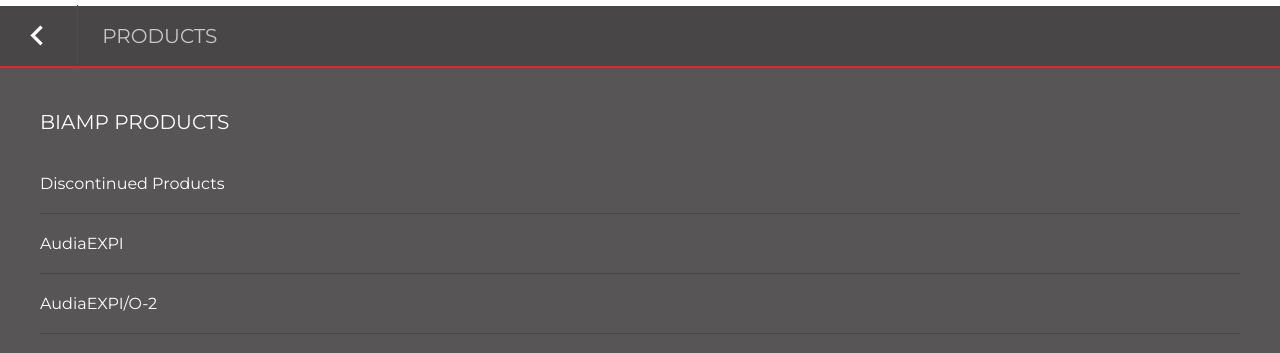
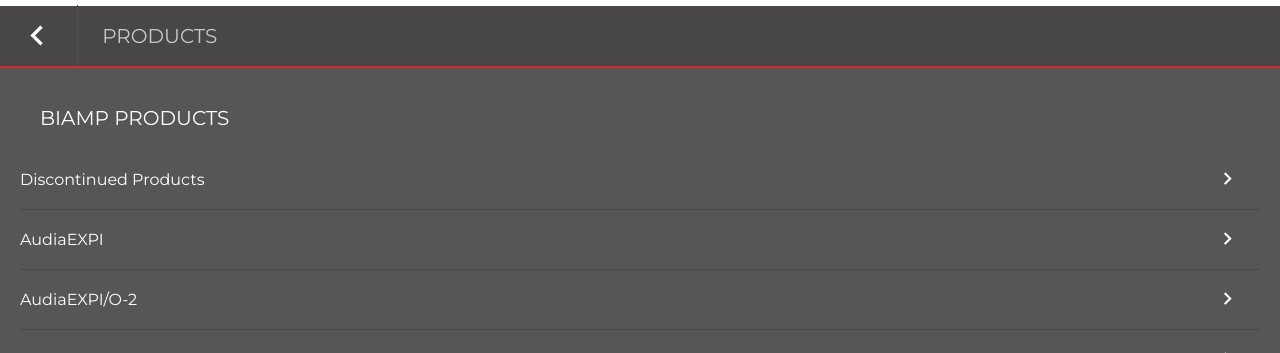
Before and after one commit to omniosi/biamp, a PHP site: page / in a window 1280 px wide. Shown: the part 2247-2600 px from the top of the page. Run offline with PHP 8.4, Linux system fonts and the light colour scheme; some web fonts are replaced.

Commit message:
products modal layout complete.

```diff
--- a/modules/footer-desktop-styles.php
+++ b/modules/footer-desktop-styles.php
@@ -35,4 +35,24 @@
 }
 .mega-menu.btm{
 	bottom: 80px;
+	padding: 20px;
+	overflow-y: none;
 }
+.mega-menu.btm ul li{
+	margin-bottom: 10px;
+	border-bottom: none;
+}
+.mega-menu.btm ul li a{
+	padding: 0;
+}
+.mega-menu.btm ul li a:before{
+	content: "";
+}
+.mega-menu.menu-prod .two-col{
+	/*width: 35%;*/
+	width: 25%;
+}
+.mega-menu.btm .four-col{
+	height: auto;
+	width: 10%;
+}
--- a/modules/footer-styles.php
+++ b/modules/footer-styles.php
@@ -53,6 +53,12 @@
 	border-bottom: 1px solid #D9272E;
 	color: #fff;
 }
+.footer-menu li a .icon:after{
+	content: "\e802";
+}
+.footer-menu li a:hover .icon:after{
+	content: "\e803";
+}
 .mega-menu.btm{
 	/*position: static;*/
 	position: absolute;
@@ -66,21 +72,37 @@
 .mega-menu.btm .menu-back{
 	position: fixed;
 	top: auto;
+	z-index: 800;
 }
 .mega-menu.btm .two-col{
 	padding: 20px 20px 0;
 }
 .mega-menu.btm .two-col p{
-	padding-top: 84px;
+	padding-top: 80px;
+	padding-bottom: 20px;
 }
 .mega-menu.btm .four-col{
 	border:none;
 	padding: 0;
 }
-.mega-menu.btm li{
+.mega-menu.btm ul li{
 	text-transform: capitalize;
 	font-size: 16px;
 	margin-bottom: 0;
 	border-bottom: 1px solid #494647;
+}
+.mega-menu.btm ul li a{
 	padding: 20px 0;
+	display:block;
 }
+.mega-menu.btm ul li a:before{
+	font-family: "icomoon-bia";
+	content:"\e805";
+	padding-bottom: 1em;
+	/*width: 1em;*/
+	/*height:40px;*/
+	font-size: 25px;
+	position: absolute;
+	right: 40px;
+	line-height: 18px;
+}
--- a/modules/footer.php
+++ b/modules/footer.php
@@ -24,7 +24,7 @@
 	<div class="col two-col">
 		<p>Biamp Products</p>
 	</div>
-	<div class="col two-col">
+	<!-- <div class="col two-col"> -->
 		<ul class="col four-col">
 			<li><a href="#"><span>Discontinued Products</span></a></li>
 			<li><a href="#"><span>AudiaEXPI</span></a></li>
@@ -32,38 +32,46 @@
 			<li><a href="#"><span>AudiaEXPI-4</span></a></li>
 			<li><a href="#"><span>AudiaEXPO</span></a></li>
 			<li><a href="#"><span>AudiaEXPO-4</span></a></li>
+		</ul>
+		<ul class="col four-col">
 			<li><a href="#"><span>AudiaFLEX</span></a></li>
 			<li><a href="#"><span>AudiaFUSION</span></a></li>
 			<li><a href="#"><span>Biamp Canvas</span></a></li>
 			<li><a href="#"><span>CM1</span></a></li>
 			<li><a href="#"><span>daVinci</span></a></li>
 			<li><a href="#"><span>Logic Box</span></a></li>
+		</ul>
+		<ul class="col four-col">
 			<li><a href="#"><span>Nexia CS</span></a></li>
 			<li><a href="#"><span>Nexia PM</span></a></li>
 			<li><a href="#"><span>Nexia SP</span></a></li>
 			<li><a href="#"><span>Nexia TC</span></a></li>
 			<li><a href="#"><span>Nexia VC</span></a></li>
+			<li><a href="#"><span>NPS-1</span></a></li>
 		</ul>
 		<ul class="col four-col">
-			<li><a href="#"><span>NPS-1</span></a></li>
 			<li><a href="#"><span>Oreno</span></a></li>
 			<li><a href="#"><span>RCB Hub</span></a></li>
 			<li><a href="#"><span>RED-1</span></a></li>
 			<li><a href="#"><span>RED-1F</span></a></li>
 			<li><a href="#"><span>Select 8</span></a></li>
 			<li><a href="#"><span>Sona AEC Technology</span></a></li>
+		</ul>
+		<ul class="col four-col">
 			<li><a href="#"><span>Tesira EX-IN</span></a></li>
 			<li><a href="#"><span>Tesira EX-IO</span></a></li>
 			<li><a href="#"><span>Tesira EX-LOGIC</span></a></li>
 			<li><a href="#"><span>Tesira EX-MOD</span></a></li>
 			<li><a href="#"><span>Tesira EX-OUT</span></a></li>
 			<li><a href="#"><span>Tesira HD-1</span></a></li>
+		</ul>
+		<ul class="col four-col">
 			<li><a href="#"><span>Tesira SERVER</span></a></li>
 			<li><a href="#"><span>Tesira SERVER-IO</span></a></li>
 			<li><a href="#"><span>Tesira TEC-1i</span></a></li>
 			<li><a href="#"><span>Tesira TEC-1s</span></a></li>
 		</ul>
-	</div>
+	<!-- </div> -->
 </div>
 <div class="footer">
 	<div class="share">
```
